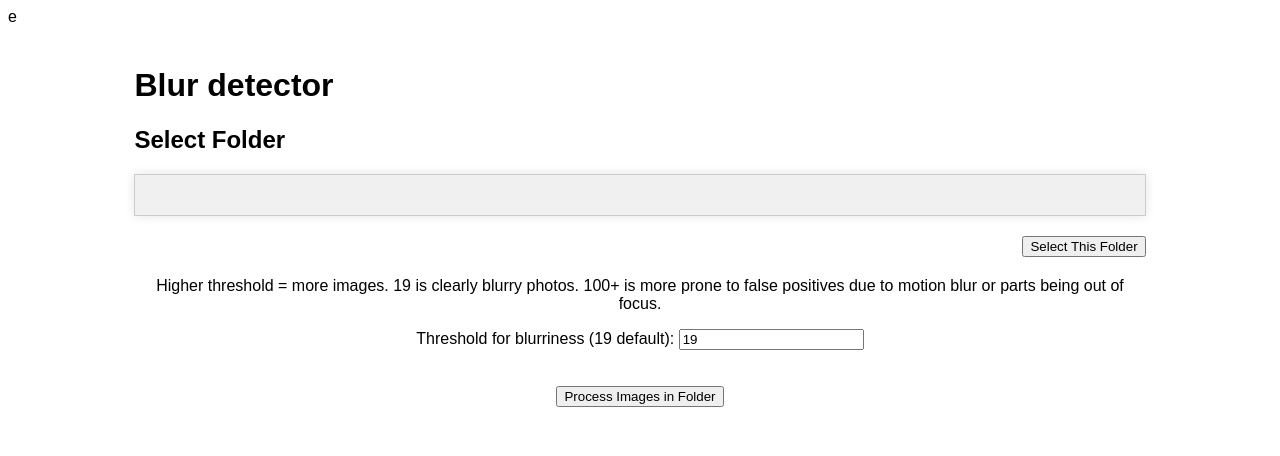
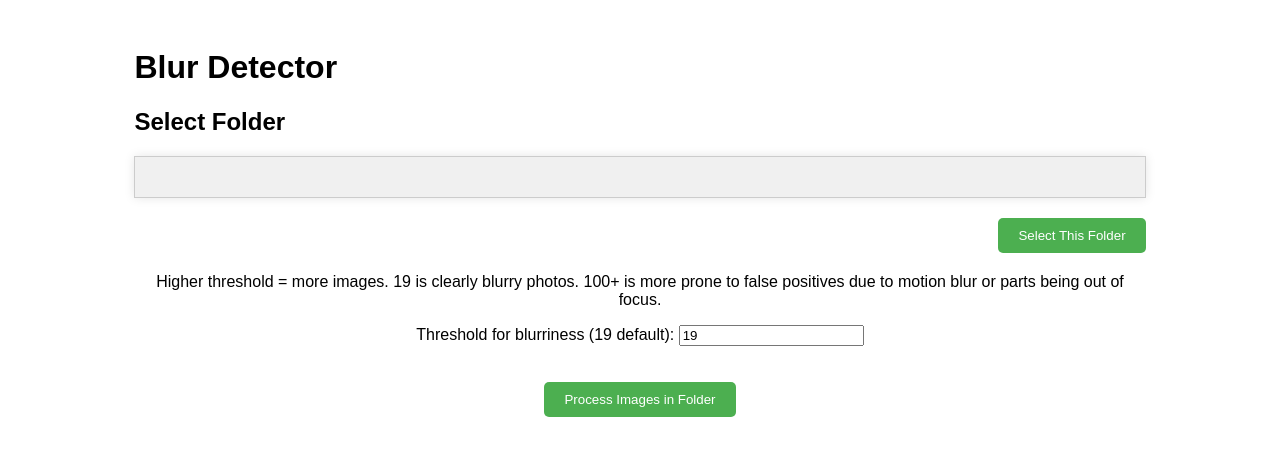
Before and after one commit to jacobm85/bulk-blur-detection, a Flask app: page / in a window 1280 px wide. Shown: the top 456 px of the page. Run offline with Flask 3, Linux system fonts and the light colour scheme; some libraries are stand-ins or nearby versions.

Commit message:
Update index.html

```diff
--- a/templates/index.html
+++ b/templates/index.html
@@ -1,4 +1,4 @@
-e<!DOCTYPE html>
+<!DOCTYPE html>
 <html lang="en">
 <head>
     <meta charset="UTF-8">
@@ -38,11 +38,29 @@ e<!DOCTYPE html>
         .current-path {
             font-style: italic;
         }
+        button {
+            background-color: #4CAF50;
+            color: white;
+            padding: 10px 20px;
+            border: none;
+            border-radius: 5px;
+            cursor: pointer;
+            transition: background-color 0.3s;
+        }
+        button:hover {
+            background-color: #45a049;
+        }
+        .back-button {
+            background-color: #f44336;
+        }
+        .back-button:hover {
+            background-color: #e53935;
+        }
     </style>
 </head>
 <body>
     <div class="container">
-        <h1>Blur detector</h1>
+        <h1>Blur Detector</h1>
         <h2>Select Folder</h2>
         <div id="file-browser" class="file-browser"></div>
         <div class="actions">
@@ -101,6 +119,7 @@ e<!DOCTYPE html>
 
             const backButton = document.createElement('button');
             backButton.textContent = 'Back';
+            backButton.className = 'back-button';
             backButton.onclick = goBack;
             fileBrowser.appendChild(backButton);
         });
```
